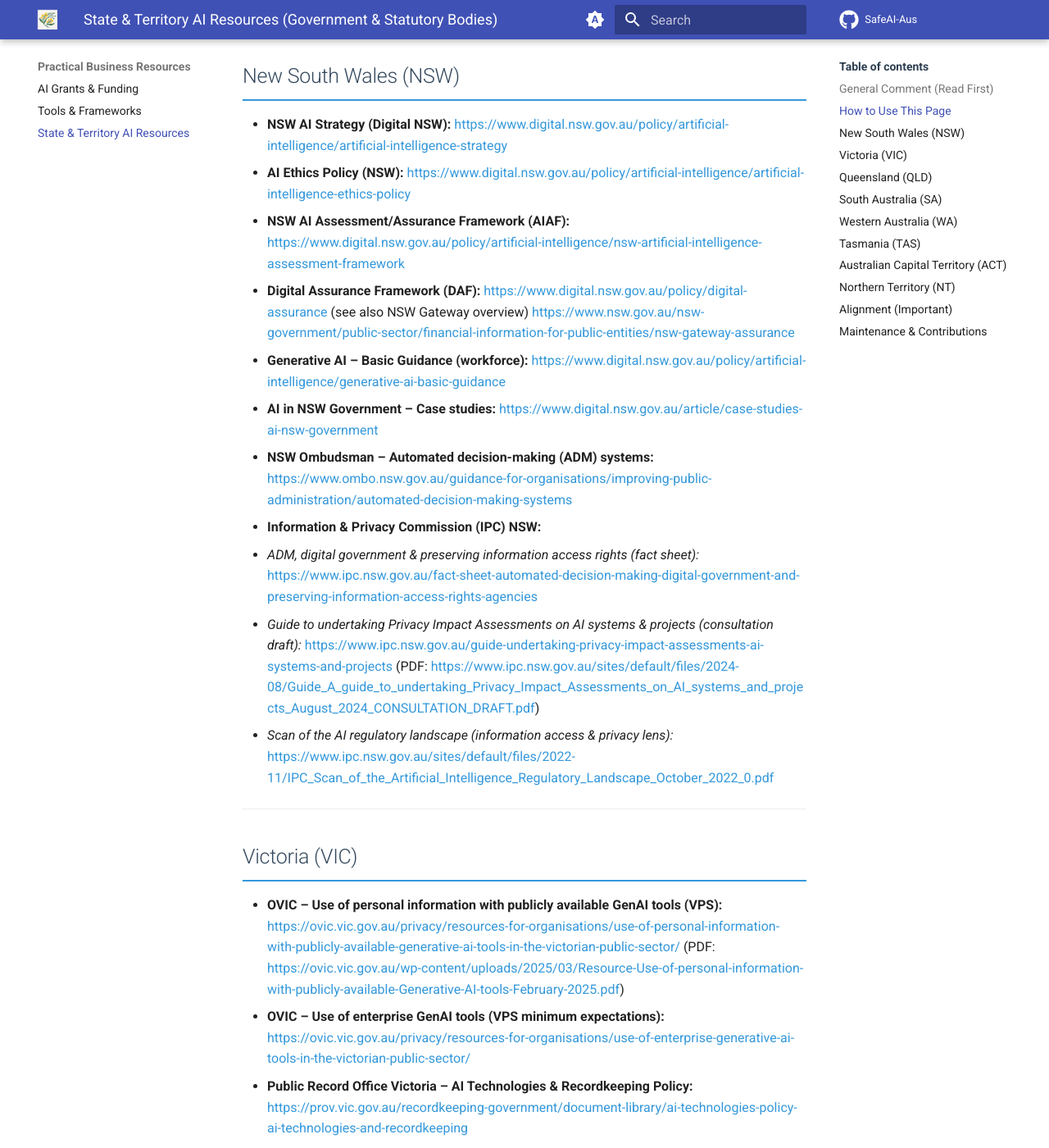
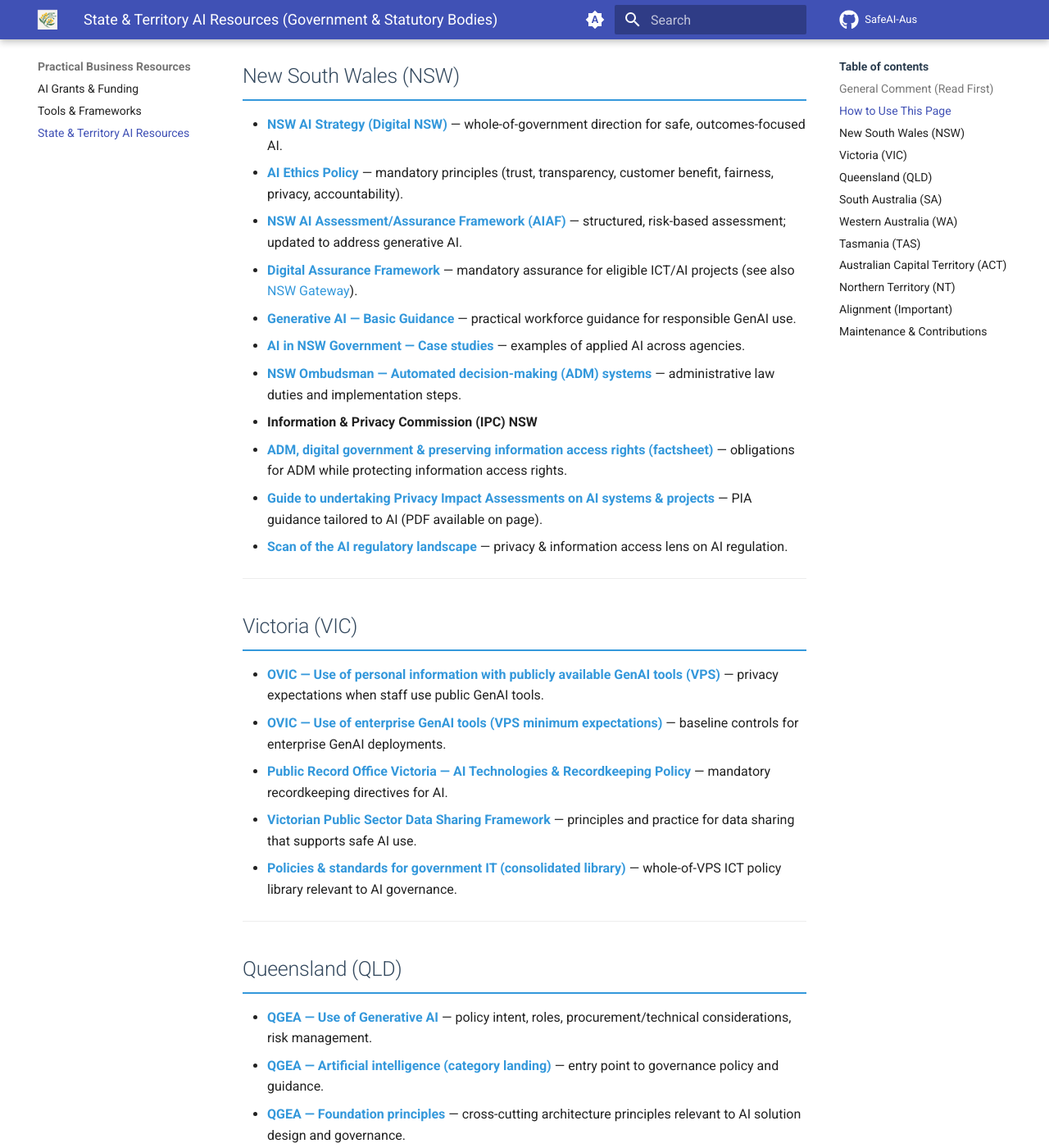
Before and after one commit to safeai-aus/safeai-aus.github.io, an MkDocs documentation site: the page built from docs/business-resources/state-territory-ai-resources.md, in a window 1280 px wide and 1400 px high, scrolled down 1345 px. Shown: the whole window at 82% size. Built offline with MkDocs 1.6.1 and Material for MkDocs 9.7.7, drawn with Linux system fonts in a browser that asks for light colours; comment, search, counter and statistics services are not loaded; some of the changed text lies outside the part shown.

Commit message:
Update state and territory AI resources page

```diff
--- a/docs/business-resources/state-territory-ai-resources.md
+++ b/docs/business-resources/state-territory-ai-resources.md
@@ -45,92 +45,90 @@
 
 ## New South Wales (NSW)
 
-- **NSW AI Strategy (Digital NSW):** <https://www.digital.nsw.gov.au/policy/artificial-intelligence/artificial-intelligence-strategy>
-- **AI Ethics Policy (NSW):** <https://www.digital.nsw.gov.au/policy/artificial-intelligence/artificial-intelligence-ethics-policy>
-- **NSW AI Assessment/Assurance Framework (AIAF):** <https://www.digital.nsw.gov.au/policy/artificial-intelligence/nsw-artificial-intelligence-assessment-framework>
-- **Digital Assurance Framework (DAF):** <https://www.digital.nsw.gov.au/policy/digital-assurance> (see also NSW Gateway overview) <https://www.nsw.gov.au/nsw-government/public-sector/financial-information-for-public-entities/nsw-gateway-assurance>
-- **Generative AI – Basic Guidance (workforce):** <https://www.digital.nsw.gov.au/policy/artificial-intelligence/generative-ai-basic-guidance>
-- **AI in NSW Government – Case studies:** <https://www.digital.nsw.gov.au/article/case-studies-ai-nsw-government>
-- **NSW Ombudsman – Automated decision-making (ADM) systems:** <https://www.ombo.nsw.gov.au/guidance-for-organisations/improving-public-administration/automated-decision-making-systems>
-- **Information & Privacy Commission (IPC) NSW:**
-  - *ADM, digital government & preserving information access rights (fact sheet):* <https://www.ipc.nsw.gov.au/fact-sheet-automated-decision-making-digital-government-and-preserving-information-access-rights-agencies>
-  - *Guide to undertaking Privacy Impact Assessments on AI systems & projects (consultation draft):* <https://www.ipc.nsw.gov.au/guide-undertaking-privacy-impact-assessments-ai-systems-and-projects> (PDF: <https://www.ipc.nsw.gov.au/sites/default/files/2024-08/Guide_A_guide_to_undertaking_Privacy_Impact_Assessments_on_AI_systems_and_projects_August_2024_CONSULTATION_DRAFT.pdf>)
-  - *Scan of the AI regulatory landscape (information access & privacy lens):* <https://www.ipc.nsw.gov.au/sites/default/files/2022-11/IPC_Scan_of_the_Artificial_Intelligence_Regulatory_Landscape_October_2022_0.pdf>
+- **[NSW AI Strategy (Digital NSW)](https://www.digital.nsw.gov.au/policy/artificial-intelligence/artificial-intelligence-strategy)** — whole-of-government direction for safe, outcomes-focused AI.
+- **[AI Ethics Policy](https://www.digital.nsw.gov.au/policy/artificial-intelligence/artificial-intelligence-ethics-policy)** — mandatory principles (trust, transparency, customer benefit, fairness, privacy, accountability).
+- **[NSW AI Assessment/Assurance Framework (AIAF)](https://www.digital.nsw.gov.au/policy/artificial-intelligence/nsw-artificial-intelligence-assessment-framework)** — structured, risk-based assessment; updated to address generative AI.
+- **[Digital Assurance Framework](https://www.digital.nsw.gov.au/policy/digital-assurance)** — mandatory assurance for eligible ICT/AI projects (see also [NSW Gateway](https://www.nsw.gov.au/nsw-government/public-sector/financial-information-for-public-entities/nsw-gateway-assurance)).
+- **[Generative AI — Basic Guidance](https://www.digital.nsw.gov.au/policy/artificial-intelligence/generative-ai-basic-guidance)** — practical workforce guidance for responsible GenAI use.
+- **[AI in NSW Government — Case studies](https://www.digital.nsw.gov.au/article/case-studies-ai-nsw-government)** — examples of applied AI across agencies.
+- **[NSW Ombudsman — Automated decision-making (ADM) systems](https://www.ombo.nsw.gov.au/guidance-for-organisations/improving-public-administration/automated-decision-making-systems)** — administrative law duties and implementation steps.
+- **Information & Privacy Commission (IPC) NSW**
+  - **[ADM, digital government & preserving information access rights (factsheet)](https://www.ipc.nsw.gov.au/fact-sheet-automated-decision-making-digital-government-and-preserving-information-access-rights-agencies)** — obligations for ADM while protecting information access rights.
+  - **[Guide to undertaking Privacy Impact Assessments on AI systems & projects](https://www.ipc.nsw.gov.au/guide-undertaking-privacy-impact-assessments-ai-systems-and-projects)** — PIA guidance tailored to AI (PDF available on page).
+  - **[Scan of the AI regulatory landscape](https://www.ipc.nsw.gov.au/sites/default/files/2022-11/IPC_Scan_of_the_Artificial_Intelligence_Regulatory_Landscape_October_2022_0.pdf)** — privacy & information access lens on AI regulation.
 
 ---
 
 ## Victoria (VIC)
 
-- **OVIC – Use of personal information with publicly available GenAI tools (VPS):** <https://ovic.vic.gov.au/privacy/resources-for-organisations/use-of-personal-information-with-publicly-available-generative-ai-tools-in-the-victorian-public-sector/> (PDF: <https://ovic.vic.gov.au/wp-content/uploads/2025/03/Resource-Use-of-personal-information-with-publicly-available-Generative-AI-tools-February-2025.pdf>)
-- **OVIC – Use of enterprise GenAI tools (VPS minimum expectations):** <https://ovic.vic.gov.au/privacy/resources-for-organisations/use-of-enterprise-generative-ai-tools-in-the-victorian-public-sector/>
-- **Public Record Office Victoria – AI Technologies & Recordkeeping Policy:** <https://prov.vic.gov.au/recordkeeping-government/document-library/ai-technologies-policy-ai-technologies-and-recordkeeping>
-- **Victorian Public Sector Data Sharing Framework:** <https://www.vic.gov.au/victorian-public-sector-data-sharing-framework>
-- **Policies & standards for government IT – consolidated library:** <https://www.vic.gov.au/policies-standards-for-government-IT>
+- **[OVIC — Use of personal information with publicly available GenAI tools (VPS)](https://ovic.vic.gov.au/privacy/resources-for-organisations/use-of-personal-information-with-publicly-available-generative-ai-tools-in-the-victorian-public-sector/)** — privacy expectations when staff use public GenAI tools.
+- **[OVIC — Use of enterprise GenAI tools (VPS minimum expectations)](https://ovic.vic.gov.au/privacy/resources-for-organisations/use-of-enterprise-generative-ai-tools-in-the-victorian-public-sector/)** — baseline controls for enterprise GenAI deployments.
+- **[Public Record Office Victoria — AI Technologies & Recordkeeping Policy](https://prov.vic.gov.au/recordkeeping-government/document-library/ai-technologies-policy-ai-technologies-and-recordkeeping)** — mandatory recordkeeping directives for AI.
+- **[Victorian Public Sector Data Sharing Framework](https://www.vic.gov.au/victorian-public-sector-data-sharing-framework)** — principles and practice for data sharing that supports safe AI use.
+- **[Policies & standards for government IT (consolidated library)](https://www.vic.gov.au/policies-standards-for-government-IT)** — whole-of-VPS ICT policy library relevant to AI governance.
 
 ---
 
 ## Queensland (QLD)
 
-- **QGEA – Use of Generative AI (guideline):** <https://www.forgov.qld.gov.au/information-technology/queensland-government-enterprise-architecture-qgea/qgea-directions-and-guidance/qgea-policies-standards-and-guidelines/use-of-generative-ai-in-queensland-government>
-- **QGEA – Artificial intelligence (category landing, incl. governance policy):** <https://www.forgov.qld.gov.au/information-technology/queensland-government-enterprise-architecture-qgea/qgea-directions-and-guidance/artificial-intelligence> (see *Artificial intelligence governance policy* within)
-- **QGEA – Foundation principles (architecture):** <https://www.forgov.qld.gov.au/information-technology/queensland-government-enterprise-architecture-qgea/qgea-directions-and-guidance/qgea-policies-standards-and-guidelines/qgea-foundation-principles>
-- **Office of the Information Commissioner (OIC) Queensland – AI/GenAI privacy guidance:**
-  - *From the Information Commissioner: Government use of AI in Queensland:* <https://www.oic.qld.gov.au/about/news/from-the-information-commissioner-government-use-of-ai-in-queensland>
-  - *Microsoft Copilot & the privacy risks of using generative AI (applies to any GenAI):* <https://www.oic.qld.gov.au/guidelines/for-government/guidelines-privacy-principles/applying-the-privacy-principles/microsoft-copilot-and-the-privacy-risks-of-using-generative-ai>
+- **[QGEA — Use of Generative AI](https://www.forgov.qld.gov.au/information-technology/queensland-government-enterprise-architecture-qgea/qgea-directions-and-guidance/qgea-policies-standards-and-guidelines/use-of-generative-ai-in-queensland-government)** — policy intent, roles, procurement/technical considerations, risk management.
+- **[QGEA — Artificial intelligence (category landing)](https://www.forgov.qld.gov.au/information-technology/queensland-government-enterprise-architecture-qgea/qgea-directions-and-guidance/artificial-intelligence)** — entry point to governance policy and guidance.
+- **[QGEA — Foundation principles](https://www.forgov.qld.gov.au/information-technology/queensland-government-enterprise-architecture-qgea/qgea-directions-and-guidance/qgea-policies-standards-and-guidelines/qgea-foundation-principles)** — cross-cutting architecture principles relevant to AI solution design and governance.
+- **Office of the Information Commissioner (OIC) Queensland**
+  - **[Government use of AI in Queensland](https://www.oic.qld.gov.au/about/news/from-the-information-commissioner-government-use-of-ai-in-queensland)** — commissioner perspective and key privacy considerations.
+  - **[Microsoft Copilot & privacy risks of using GenAI](https://www.oic.qld.gov.au/guidelines/for-government/guidelines-privacy-principles/applying-the-privacy-principles/microsoft-copilot-and-the-privacy-risks-of-using-generative-ai)** — practical checklist applicable to any GenAI rollout.
 
 ---
 
 ## South Australia (SA)
 
-- **Guideline 13.1 — Use of Generative AI & Large Language Models (DPC):** <https://www.dpc.sa.gov.au/__data/assets/pdf_file/0007/936745/Guideline-13.1-Use-of-Large-Language-Model-AI-Tools-Utilities.pdf>
-- **DTF ICT/Digital/Cyber – AI landing (links to G13.1 and related artefacts):** <https://www.treasury.sa.gov.au/Our-services/ict-digital-cyber-security/policies-and-guidelines/artificial-intelligence>
-- **State Records of South Australia – Artificial Intelligence & Information Management:** <https://www.archives.sa.gov.au/managing-information/Information-management/artificial-intelligence-and-information-management>
-- **Department for Education – EdChat (department GenAI chatbot) overview:** <https://www.education.sa.gov.au/parents-and-families/curriculum-and-learning/ai/edchat>
-- **Budget 2025–26 – Digital Investment Fund: AI program:** <https://www.statebudget.sa.gov.au/our-budget/digital-capabilities>
+- **[Guideline 13.1 — Use of Generative AI & Large Language Models (DPC)](https://www.dpc.sa.gov.au/__data/assets/pdf_file/0007/936745/Guideline-13.1-Use-of-Large-Language-Model-AI-Tools-Utilities.pdf)** — whole-of-government guidance aligned to the national AI assurance approach.
+- **[DTF ICT/Digital/Cyber — AI landing](https://www.treasury.sa.gov.au/Our-services/ict-digital-cyber-security/policies-and-guidelines/artificial-intelligence)** — central pointer to SA Government AI policy artefacts (incl. G13.1).
+- **[State Records SA — Artificial Intelligence & Information Management](https://www.archives.sa.gov.au/managing-information/Information-management/artificial-intelligence-and-information-management)** — recordkeeping obligations when developing/using AI.
+- **[Department for Education — EdChat (GenAI chatbot) overview](https://www.education.sa.gov.au/parents-and-families/curriculum-and-learning/ai/edchat)** — agency adoption example and usage guidance in schools.
+- **[State Budget — Digital Investment Fund: AI program](https://www.statebudget.sa.gov.au/our-budget/digital-capabilities)** — funding context to grow AI use in services.
 
 ---
 
 ## Western Australia (WA)
 
-- **WA Government Artificial Intelligence Policy & Assurance Framework (landing):** <https://www.wa.gov.au/government/publications/wa-government-artificial-intelligence-policy-and-assurance-framework> (direct policy PDF also available on the page)
-- **AI Assurance Framework – overview/download:** <https://www.wa.gov.au/media/45059/download>
-- **Western Australian Artificial Intelligence Advisory Board:** <https://www.wa.gov.au/organisation/department-of-the-premier-and-cabinet/office-of-digital-government/western-australian-artificial-intelligence-advisory-board>
-- **Records Management Advice – Artificial Intelligence & Record Keeping:** <https://www.wa.gov.au/government/publications/artificial-intelligence-and-record-keeping> (PDF on page)
-- **Digital Strategy Roadmap 2025:** <https://www.wa.gov.au/government/publications/digital-strategy-roadmap-2025>
+- **[WA Government Artificial Intelligence Policy & Assurance Framework (landing)](https://www.wa.gov.au/government/publications/wa-government-artificial-intelligence-policy-and-assurance-framework)** — principles-based policy for WA public sector, including GenAI.
+- **[AI Assurance Framework — overview/download](https://www.wa.gov.au/media/45059/download)** — risk assessment and assurance templates and guidance.
+- **[Western Australian Artificial Intelligence Advisory Board](https://www.wa.gov.au/organisation/department-of-the-premier-and-cabinet/office-of-digital-government/western-australian-artificial-intelligence-advisory-board)** — oversight/advice structure for agency implementations.
+- **[Artificial Intelligence & Record Keeping](https://www.wa.gov.au/government/publications/artificial-intelligence-and-record-keeping)** — clarifies record status of AI outputs and related obligations.
+- **[Digital Strategy Roadmap 2025](https://www.wa.gov.au/government/publications/digital-strategy-roadmap-2025)** — broader digital program context for AI initiatives.
 
 ---
 
 ## Tasmania (TAS)
 
-- **Guidance for the use of AI in Tasmanian Government (v1.4, Sept 2024):** <https://www.dpac.tas.gov.au/__data/assets/pdf_file/0022/420466/FINAL-Guidance-for-AI-v1.4.pdf> (alt link: <https://www.dpac.tas.gov.au/divisions/digital_strategy_and_services/resources/FINAL-Guidance-for-AI-v1.4.pdf>)
-- **DPAC Digital Strategy & Services – Policies (AI one-pager and related policies):** <https://www.dpac.tas.gov.au/divisions/digital_strategy_and_services/policies>
+- **[Guidance for the use of AI in Tasmanian Government (v1.4, Sept 2024)](https://www.dpac.tas.gov.au/__data/assets/pdf_file/0022/420466/FINAL-Guidance-for-AI-v1.4.pdf)** — seven recommendations (risk-based approach, procurement, capability, transparency); aligned with the national AI assurance framework.
+- **[DPAC Digital Strategy & Services — Policies](https://www.dpac.tas.gov.au/divisions/digital_strategy_and_services/policies)** — links to AI guidance one-pager plus related cloud/cyber/privacy policies.
 
 ---
 
 ## Australian Capital Territory (ACT)
 
-- **ACTPS Acceptable Use of ICT Resources Policy (includes GenAI conditions):** PDF <https://www.cmtedd.act.gov.au/__data/assets/pdf_file/0006/818034/Acceptable_ICT_Use_Policy.pdf> (source page/alt docx: <https://www.cmtedd.act.gov.au/__data/assets/word_doc/0007/818035/Acceptable_ICT_Use_Policy.docx>)
-- **Education Directorate – Position on use of AI in ACT public schools:** <https://www.act.gov.au/__data/assets/pdf_file/0009/2824146/Position-on-use-of-AI-in-ACT-public-schools.pdf>
-- **ACT Government Technology Directions (strategic tech guidance):** Page <https://www.act.gov.au/open/act-government-technology-directions> (PDF: <https://www.act.gov.au/__data/assets/pdf_file/0006/2543658/ACT-Government-Technology-Directions.pdf>)
+- **[ACTPS Acceptable Use of ICT Resources Policy](https://www.cmtedd.act.gov.au/__data/assets/pdf_file/0006/818034/Acceptable_ICT_Use_Policy.pdf)** — includes specific conditions for generative AI (appropriateness, confidentiality, security).
+- **[Education Directorate — Position on use of AI in ACT public schools](https://www.act.gov.au/__data/assets/pdf_file/0009/2824146/Position-on-use-of-AI-in-ACT-public-schools.pdf)** — classroom and teacher guidance for safe use.
+- **[ACT Government Technology Directions](https://www.act.gov.au/open/act-government-technology-directions)** — strategic context for digital/AI capability across ACT Government (PDF available on page).
 
 ---
 
 ## Northern Territory (NT)
 
-- **NT AI Assurance Framework (Digital Territory):** <https://digitalterritory.nt.gov.au/digital-government/strategies-and-guidance/policies-standards-and-guidance/artificial-intelligence-assurance-framework> (announcement: <https://digitalterritory.nt.gov.au/digital-stories/digital-story/nt-government-releases-its-artificial-intelligence-framework>)
+- **[NT AI Assurance Framework (Digital Territory)](https://digitalterritory.nt.gov.au/digital-government/strategies-and-guidance/policies-standards-and-guidance/artificial-intelligence-assurance-framework)** — ethics principles, self-assurance assessment, and AI Advisory Board; generative AI explicitly in scope.
 
 ---
 
 ## Alignment (Important)
 
-Many jurisdictions explicitly reference or align to the **National Framework for the Assurance of AI in Government** (endorsed by Data & Digital Ministers on **21 June 2024**). When planning cross-jurisdictional work:
+Many jurisdictions explicitly reference or align to the **[National Framework for the Assurance of AI in Government](https://www.finance.gov.au/government/public-data/data-and-digital-ministers-meeting/national-framework-assurance-artificial-intelligence-government)** (endorsed by Data & Digital Ministers on **21 June 2024**). When planning cross-jurisdictional work:
 
 - Use the **local** state/territory policy and assurance artefacts to determine mandatory steps.
 - Map to the **national framework** to ensure consistent governance, documentation and transparency across borders.
 - Reconcile differences in privacy law, administrative law practice, procurement rules and records obligations by documenting **equivalences** and any **additional local controls**.
 - For agencies consuming services or models hosted in another jurisdiction, require suppliers to provide evidence of **AI assurance** against both the provider’s and customer’s frameworks, plus **PIA/DPIA**, security risk assessment and records/disposal mapping, and a clear **ADM accountability model** (human oversight, contestability, redress).
-
-**National reference:** Department of Finance – *National framework for the assurance of AI in government* <https://www.finance.gov.au/government/public-data/data-and-digital-ministers-meeting/national-framework-assurance-artificial-intelligence-government> (PDF: <https://www.finance.gov.au/sites/default/files/2024-06/National-framework-for-the-assurance-of-AI-in-government.pdf>).
 
 ---
 
```
